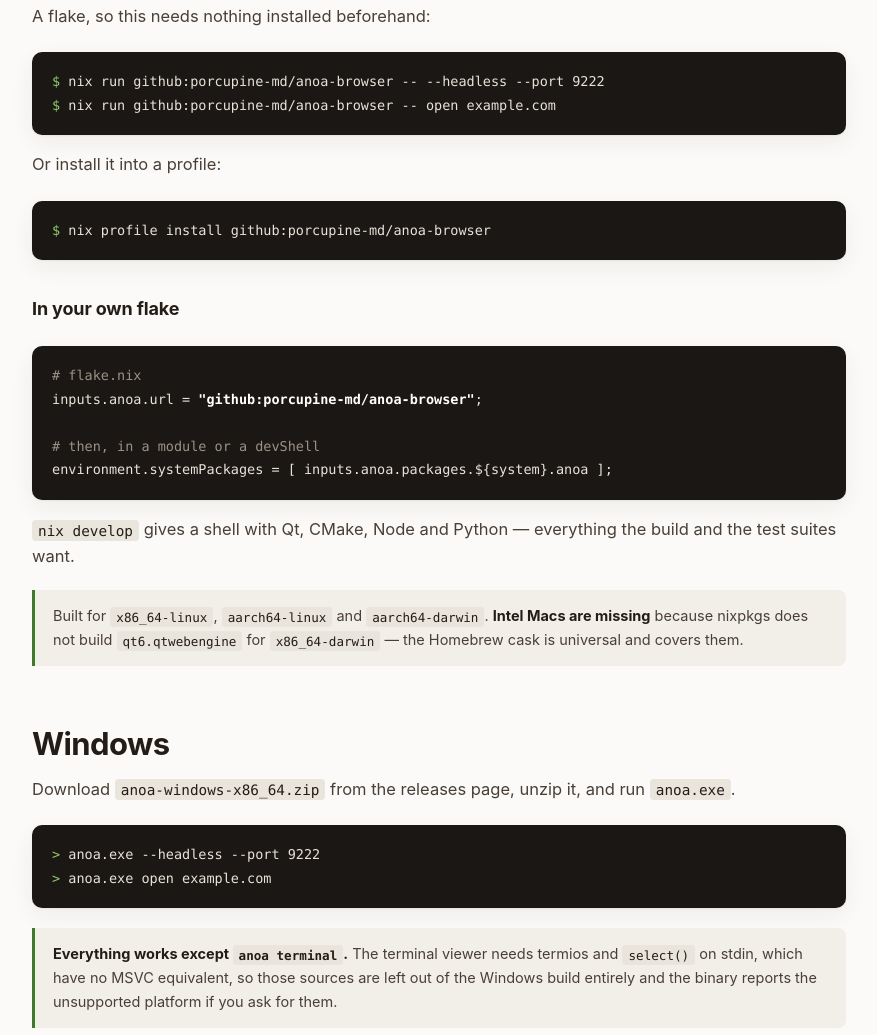
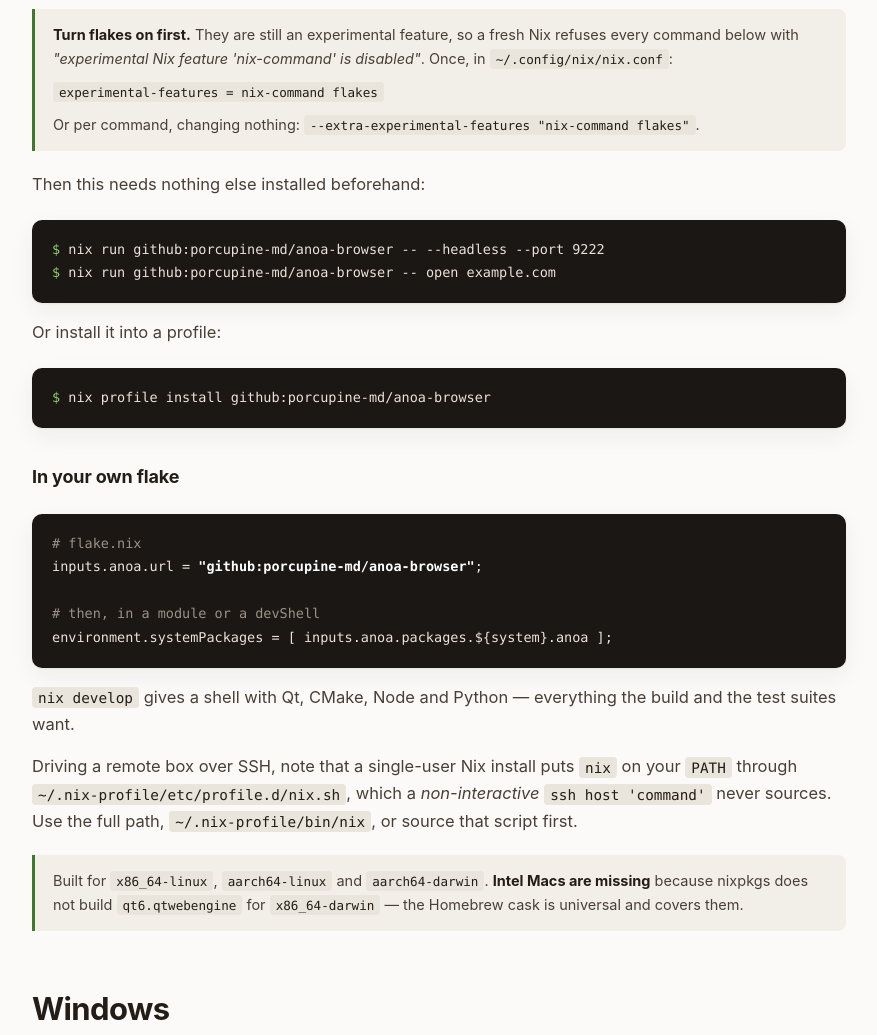
Before and after one commit to anak10thn/anoa-browser, a browser extension: page pages/docs.html in a window 1280 px wide. Shown: the part 2062-3097 px from the top of the page, without its empty margins (330-1207 px from the left). Drawn offline with Linux system fonts and the light colour scheme.

Commit message:
docs(nix): say that flakes have to be turned on first
The install instructions read as though `nix run github:...` works on any
machine with Nix. On a fresh install it does not: flakes are still experimental,
and every one of those commands stops with "experimental Nix feature
'nix-command' is disabled" before it does anything. Found by someone following
the instructions exactly and getting that error.

So the README, the reference page and llms.txt now open the Nix section with the
one-line nix.conf that enables it, and the per-command flag for anyone who would
rather not change their configuration.

Also noted, because it is anoa's own use case: a single-user Nix puts `nix` on
PATH through ~/.nix-profile/etc/profile.d/nix.sh, which a non-interactive
`ssh host 'command'` never sources — so driving a remote box needs the full
path to the binary.

Neither is a flaw in the flake, which resolves and builds from GitHub as
published. They are the two things standing between a correct package and a
working command, and the docs were quiet about both.

```diff
--- a/pages/docs.html
+++ b/pages/docs.html
@@ -124,7 +124,15 @@
 
       <section id="nix">
         <h2>Nix</h2>
-        <p>A flake, so this needs nothing installed beforehand:</p>
+        <div class="note">
+          <p><strong>Turn flakes on first.</strong> They are still an experimental feature, so
+          a fresh Nix refuses every command below with <em>"experimental Nix feature
+          'nix-command' is disabled"</em>. Once, in <code>~/.config/nix/nix.conf</code>:</p>
+          <p><code>experimental-features = nix-command flakes</code></p>
+          <p>Or per command, changing nothing:
+          <code>--extra-experimental-features "nix-command flakes"</code>.</p>
+        </div>
+        <p style="margin-top:20px">Then this needs nothing else installed beforehand:</p>
 <pre class="term"><span class="p">$</span> nix run github:porcupine-md/anoa-browser -- --headless --port 9222
 <span class="p">$</span> nix run github:porcupine-md/anoa-browser -- open example.com</pre>
         <p style="margin-top:16px">Or install it into a profile:</p>
@@ -137,6 +145,11 @@
 environment.systemPackages = [ inputs.anoa.packages.${system}.anoa ];</pre>
         <p style="margin-top:16px"><code>nix develop</code> gives a shell with Qt, CMake, Node
         and Python — everything the build and the test suites want.</p>
+        <p>Driving a remote box over SSH, note that a single-user Nix install puts
+        <code>nix</code> on your <code>PATH</code> through
+        <code>~/.nix-profile/etc/profile.d/nix.sh</code>, which a <em>non-interactive</em>
+        <code>ssh host 'command'</code> never sources. Use the full path,
+        <code>~/.nix-profile/bin/nix</code>, or source that script first.</p>
         <div class="note">
           <p>Built for <code>x86_64-linux</code>, <code>aarch64-linux</code> and
           <code>aarch64-darwin</code>. <strong>Intel Macs are missing</strong> because nixpkgs
--- a/pages/llms.txt
+++ b/pages/llms.txt
@@ -14,7 +14,9 @@
 Platforms: macOS (universal), Linux (x86_64 and aarch64, glibc 2.35+), Windows.
 Also packaged as a Nix flake for x86_64-linux, aarch64-linux and aarch64-darwin
 (`nix run github:porcupine-md/anoa-browser -- --headless --port 9222`); nixpkgs
-has no qtwebengine for x86_64-darwin, so Intel Macs use Homebrew.
+has no qtwebengine for x86_64-darwin, so Intel Macs use Homebrew. Flakes are
+still experimental, so a fresh Nix needs `experimental-features = nix-command
+flakes` in ~/.config/nix/nix.conf before any of those commands work.
 `anoa terminal` is POSIX-only. Latest release: v0.11.0.
 
 ## Start here
```
Also changed, not shown: README.md.
